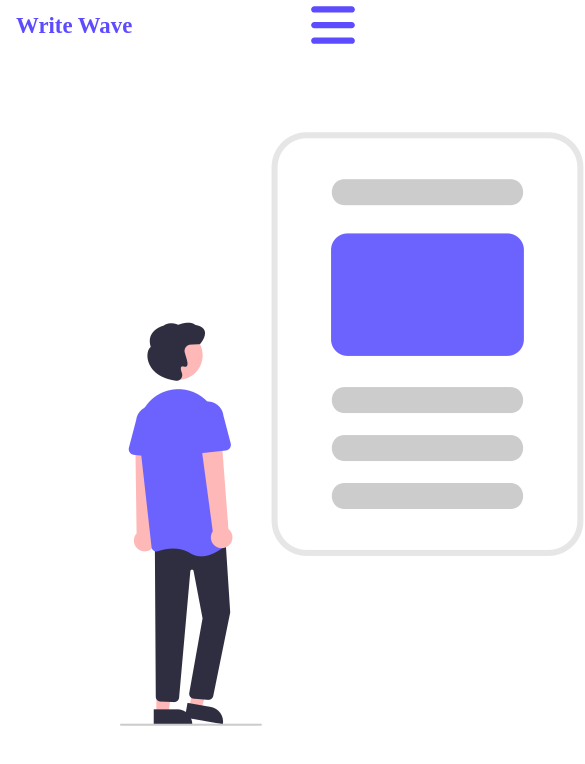
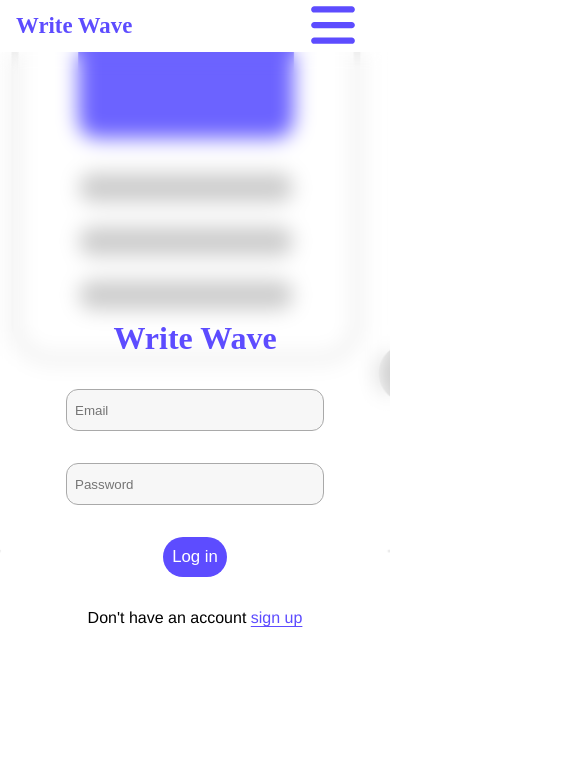
Before and after one commit to Yishak110402/Write-Wave, a React (Create React App) app in the folder frontend/: page /login in a window 390 px wide. Shown: the top 764 px of the page, 585 px wide, since content can reach past the window. Built offline with nearby package versions, Linux system fonts and the light colour scheme.

Commit message:
first commit

```diff
--- a/frontend/src/components/Login/LoginForm.css
+++ b/frontend/src/components/Login/LoginForm.css
@@ -48,3 +48,44 @@
     border-radius: 12px;
     color: #560400;
 }
+@media(max-width:1200px){
+    .login img{
+        width: 70%;
+        height: 100%;
+    }
+    .login form{
+        margin-top: -3rem;
+    }
+
+}
+@media(max-width:1000px){
+    .login form{
+        margin-top: 5rem;
+    }
+}
+@media(max-width: 700px){
+    .login{
+        height: 100vh;
+        position: relative;
+        display: block;
+        overflow-x: hidden;
+    }
+    .login img{
+        width: 100vw;
+        height: 100vh;
+        position: absolute;
+        top: -30%;
+        left: 0;
+        z-index: -1000;
+        object-fit: cover;
+    }
+    .login form{
+        width: 100vw;
+        height: 100vh;
+        justify-content: center;
+        align-items: center;
+        backdrop-filter: blur(10px);
+        margin-top: 0;
+        /* background-color: #f7f7f7; */
+    }
+}
--- a/frontend/src/components/Login/LoginForm.js
+++ b/frontend/src/components/Login/LoginForm.js
@@ -3,44 +3,55 @@ import blogImage from "./../../assets/undraw_Blog_post_re_fy5x.png";
 import "./LoginForm.css";
 import { Link, useNavigate } from "react-router-dom";
 
-export default function LoginForm({activeUser, setActiveUser}) {
+export default function LoginForm({ activeUser, setActiveUser }) {
   const [formData, setFormData] = useState({});
   const [showErrorMsg, setShowErrorMsg] = useState(false);
-  const [err, setErr] = useState(null)
-  const [loading, setLoading] = useState(false)
-  const navigate = useNavigate()
+  const [err, setErr] = useState(null);
+  const [loading, setLoading] = useState(false);
+  const navigate = useNavigate();
 
- useEffect(function(){
-  if(activeUser){
-    navigate('/feed')
+  useEffect(
+    function () {
+      if (activeUser) {
+        navigate("/feed");
       }
- },[activeUser])
+    },
+    [activeUser]
+  );
 
   async function handleFormSubmit(e) {
     e.preventDefault();
-    setLoading(true)
-    setShowErrorMsg(false)
-    setErr(null)
+    setLoading(true);
+    setShowErrorMsg(false);
+    setErr(null);
 
-    const res = await fetch("https://writewave-backend-api.onrender.com/users/login", {
+    const res = await fetch(
+      "https://writewave-backend-api.onrender.com/users/login",
+      {
         method: "POST",
         headers: {
           "Content-type": "application/json",
         },
         body: JSON.stringify(formData),
-    });
+      }
+    );
+    if (!res) {
+      setErr("Failed fetching data");
+      setShowErrorMsg(true);
+      setLoading(false);
+      return;
+    }
     const data = await res.json();
     console.log(data);
-    if(data.status === "fail"){
-      setErr(data.message)
-      setLoading(false)
-      setShowErrorMsg(true)
-      return
+    if (data.status === "fail") {
+      setErr(data.message);
+      setLoading(false);
+      setShowErrorMsg(true);
+      return;
     }
-    setLoading(false)
-    setActiveUser(data.data.user)
-    navigate('/feed')
-
+    setLoading(false);
+    setActiveUser(data.data.user);
+    navigate("/feed");
   }
   return (
     <div className="login">
@@ -48,7 +59,9 @@ export default function LoginForm({activeUser, setActiveUser}) {
       <form onSubmit={(e) => handleFormSubmit(e)}>
         <h1>Write Wave</h1>
         {showErrorMsg && (
-          <div className="error-msg">{err ? err : "Error while signing up"}</div>
+          <div className="error-msg">
+            {err ? err : "Error while signing up"}
+          </div>
         )}
         <input
           onChange={(e) => {
@@ -66,8 +79,12 @@ export default function LoginForm({activeUser, setActiveUser}) {
           required
           placeholder="Password"
         />
-        <button disabled = {loading} type="submit">{!loading?"Log in": "Loading"}</button>
-        <p>Don't have an account <Link to='/signup'>sign up</Link> </p>
+        <button disabled={loading} type="submit">
+          {!loading ? "Log in" : "Loading"}
+        </button>
+        <p>
+          Don't have an account <Link to="/signup">sign up</Link>{" "}
+        </p>
       </form>
     </div>
   );
--- a/frontend/src/components/Signup/SignupForm.css
+++ b/frontend/src/components/Signup/SignupForm.css
@@ -58,3 +58,45 @@
     border-radius: 12px;
     color: #560400;
 }
+
+@media(max-width:1200px){
+    .signup img{
+        width: 70%;
+        height: 100%;
+    }
+    .signup form{
+        margin-top: -3rem;
+    }
+
+}
+@media(max-width:1000px){
+    .signup form{
+        margin-top: 5rem;
+    }
+}
+@media(max-width: 700px){
+    .signup{
+        height: 100vh;
+        position: relative;
+        display: block;
+        overflow-x: hidden;
+    }
+    .signup img{
+        width: 100vw;
+        height: 100vh;
+        position: absolute;
+        top: -30%;
+        left: 0;
+        z-index: -1000;
+        object-fit: cover;
+    }
+    .signup form{
+        width: 100vw;
+        height: 100vh;
+        justify-content: center;
+        align-items: center;
+        backdrop-filter: blur(10px);
+        margin-top: 0;
+        /* background-color: #f7f7f7; */
+    }
+}
```
Lines whose indentation alone changed are shown as unchanged.
